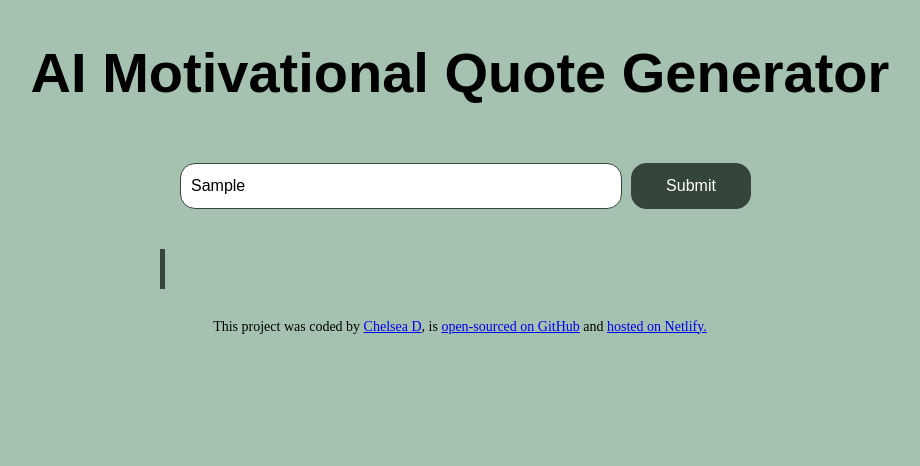
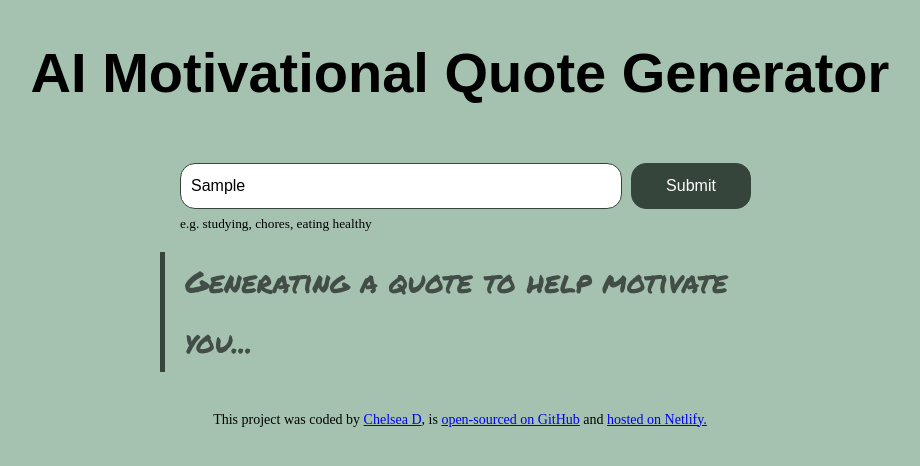
Before and after one commit to Chelsjavis/ai-motivational-quote-generator, a plain HTML site: page index.html in a window 1280 px wide. Both pictures are taken after typing "Sample" into the empty fields and a click on the input 871 px from the left and 185 px from the top of the page. Shown: the whole page, without its empty margins (180-1100 px from the left). Drawn offline with nearby package versions, Linux system fonts and the light colour scheme; no server answers; a web font is replaced by a local one.

Commit message:
Improve UX

```diff
--- a/index.html
+++ b/index.html
@@ -35,13 +35,14 @@
             />
             <input type="submit" class="submit-button" />
           </form>
-          <div class="quote permanent-marker-regular" id="quote"></div>
+          <small>e.g. studying, chores, eating healthy</small>
+          <div class="quote permanent-marker-regular hidden" id="quote"></div>
         </main>
+      </div>
     </div>
     <footer>
       This project was coded by
-        <a href="https://github.com/Chelsjavis" target="_blank">Chelsea D</a>,
-        is
+      <a href="https://github.com/Chelsjavis" target="_blank">Chelsea D</a>, is
       <a
         href="https://github.com/Chelsjavis/ai-motivational-quote-generator"
         target="_blank"
@@ -52,7 +53,7 @@
         >hosted on Netlify.</a
       >
     </footer>
-    </div>
+
     <script src="src/index.js"></script>
   </body>
 </html>
--- a/src/index.js
+++ b/src/index.js
@@ -1,6 +1,6 @@
 function displayQuote(response) {
   new Typewriter("#quote", {
-    strings: `${response.data.answer} <br/> ~ Written by AI.`,
+    strings: `${response.data.answer} <div class="sign-off"> ~ Written by AI.</div>`,
     autoStart: true,
     pauseFor: 1200,
     delay: 50,
@@ -10,7 +10,6 @@ function displayQuote(response) {
 
 function generateQuote(event) {
   event.preventDefault();
-  console.log("This is working");
 
   let userInputElement = document.querySelector("#user-input");
 
@@ -20,6 +19,10 @@ function generateQuote(event) {
     "You are an AI assistant who likes to write unique one-sentence motivational quotes about specific topics.";
   let apiUrl = `https://api.shecodes.io/ai/v1/generate?prompt=${prompt}&context=${context}&key=${apiKey}`;
 
+  let quoteElement = document.querySelector("#quote");
+  quoteElement.classList.remove("hidden");
+  quoteElement.innerHTML = `<span class="blink">Generating a quote to help motivate you...</span>`;
+
   axios.get(apiUrl).then(displayQuote);
 }
 
--- a/src/style.css
+++ b/src/style.css
@@ -3,7 +3,7 @@ body {
 }
 
 .container {
-  width: 900px;
+  max-width: 900px;
   margin: 40px auto;
 }
 
@@ -24,7 +24,7 @@ h1 {
   padding: 10px;
   width: 70%;
   border: 1px solid #36453b;
-  margin: 20px 5px 20px 20px;
+  margin: 20px 5px 5px 20px;
   border-radius: 15px;
   font-size: 16px;
   line-height: 1.5;
@@ -48,13 +48,36 @@ h1 {
   color: #36453b;
 }
 
+small {
+  margin-left: 20px;
+}
+
 .quote {
   border-left: 5px solid #36453b;
   font-size: 30px;
-  padding: 0 0 40px 20px;
+  padding-left: 20px;
   line-height: 2;
-  margin-bottom: 30px;
+  margin-bottom: 10px;
   margin-top: 20px;
+}
+
+.hidden {
+  display: none;
+}
+
+.blink {
+  animation: blinker 1s linear infinite;
+}
+
+@keyframes blinker {
+  50% {
+    opacity: 0;
+  }
+}
+
+.sign-off {
+  color: #36453b;
+  font-size: 24px;
 }
 
 .permanent-marker-regular {
```
Lines whose indentation alone changed are shown as unchanged.
